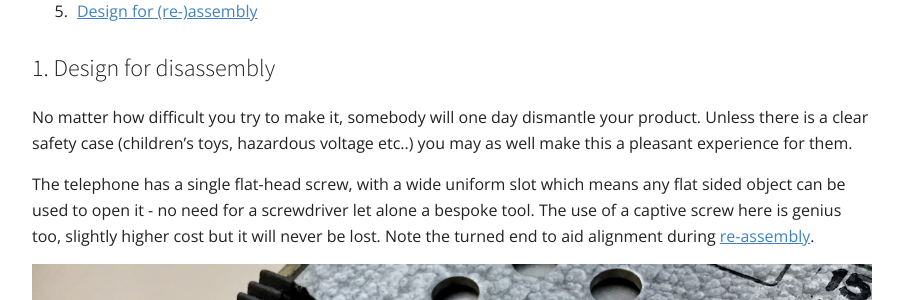
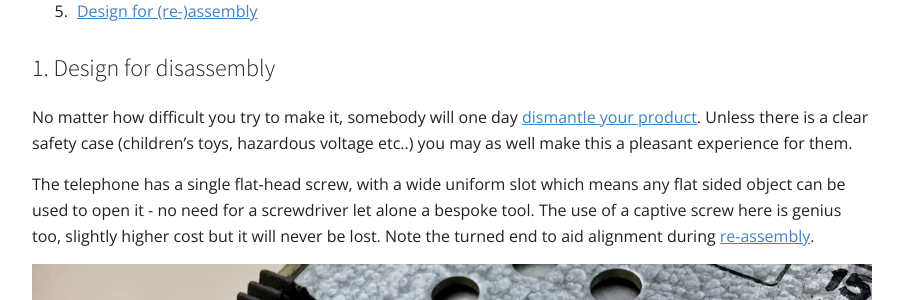
Before and after one commit to gcsalzburg/gcsalzburg.github.io, a Jekyll site: the page built from _posts/2017-11-22-Manufacturing.md, in a window 1280 px wide and 900 px high, scrolled down 1584 px. Shown: the part 154-454 px from the top of the window, without its empty margins (148-1051 px from the left). Built offline with Jekyll 4.4.1, drawn with Linux system fonts in a browser that asks for light colours; some of the changed lines change nothing that is shown.

Commit message:
Added #wearenotwaiting link

```diff
--- a/_posts/2017-11-22-Manufacturing.md
+++ b/_posts/2017-11-22-Manufacturing.md
@@ -29,7 +29,7 @@ The DFMA acronym focuses the engineering mind on just the manufacturing and init
 
 ### 1. Design for disassembly ###
 
-No matter how difficult you try to make it, somebody will one day dismantle your product. Unless there is a clear safety case (children's toys, hazardous voltage etc..) you may as well make this a pleasant experience for them.
+No matter how difficult you try to make it, somebody will one day [dismantle your product](http://www.nightscout.info/). Unless there is a clear safety case (children's toys, hazardous voltage etc..) you may as well make this a pleasant experience for them.
 
 The telephone has a single flat-head screw, with a wide uniform slot which means any flat sided object can be used to open it - no need for a screwdriver let alone a bespoke tool. The use of a captive screw here is genius too, slightly higher cost but it will never be lost. Note the turned end to aid alignment during [re-assembly](#5-design-for-re-assembly).
 
```
